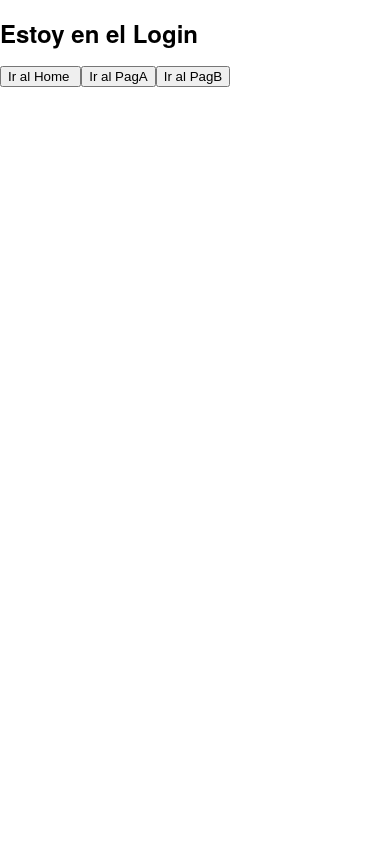
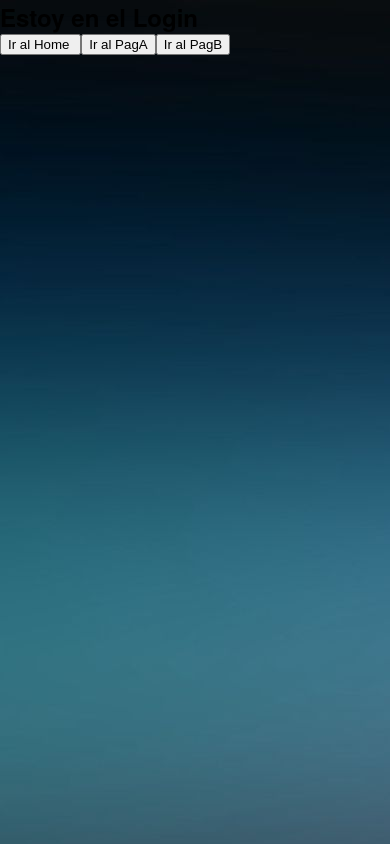
Before and after one commit to leandrobruzzi/ControlGastos, a plain HTML site: page web/www/index.html in a window 390 px wide. Drawn offline with Linux system fonts and the light colour scheme.

Commit message:
Fondo al login

```diff
--- a/web/www/css/index.css
+++ b/web/www/css/index.css
@@ -1,5 +1,7 @@
 * {
     -webkit-tap-highlight-color: rgba(0,0,0,0); /* make transparent link selection, adjust last value opacity 0 to 1.0 */
+	margin: auto;
+	padding: auto;
 }
 
 body {
@@ -12,4 +14,16 @@ body {
     margin:0px;
     padding:0px;
     width:100%;
+	position: absolute;
 }
+/*	App		*/
+div#app{
+	width:100%;
+	height:100%;
+}
+/*	Login	*/
+div#login-view{
+	width:100%;
+	height:100%;
+	background-image: url("../img/FondoLogin.jpg");
+}
```
Also changed, not shown: web/www/img/FondoLogin.jpg (added).
